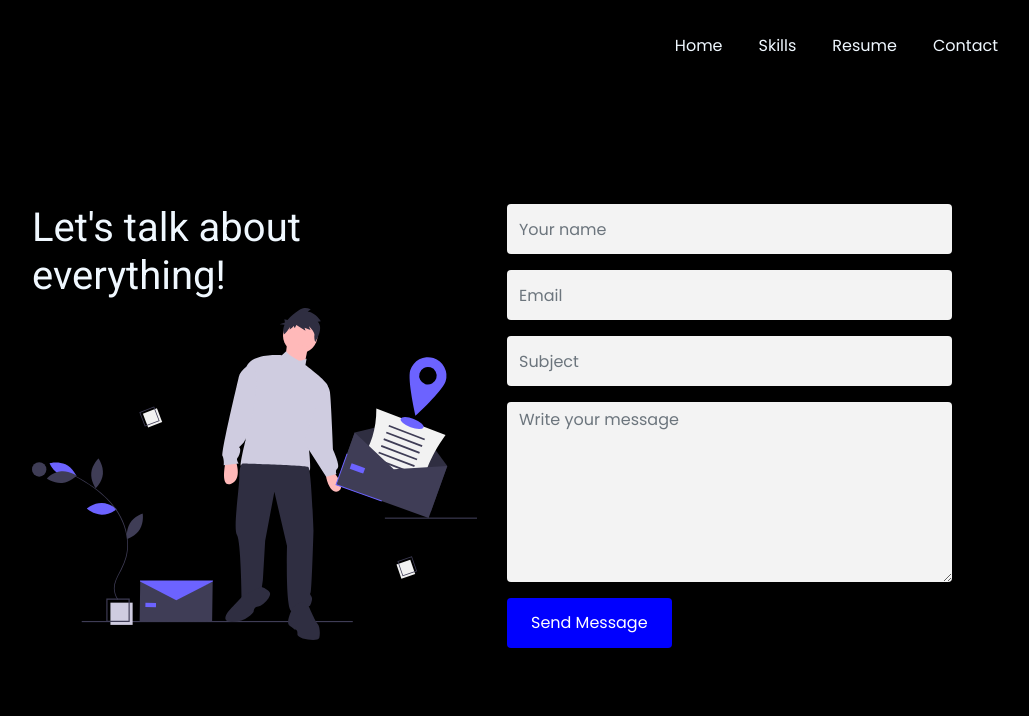
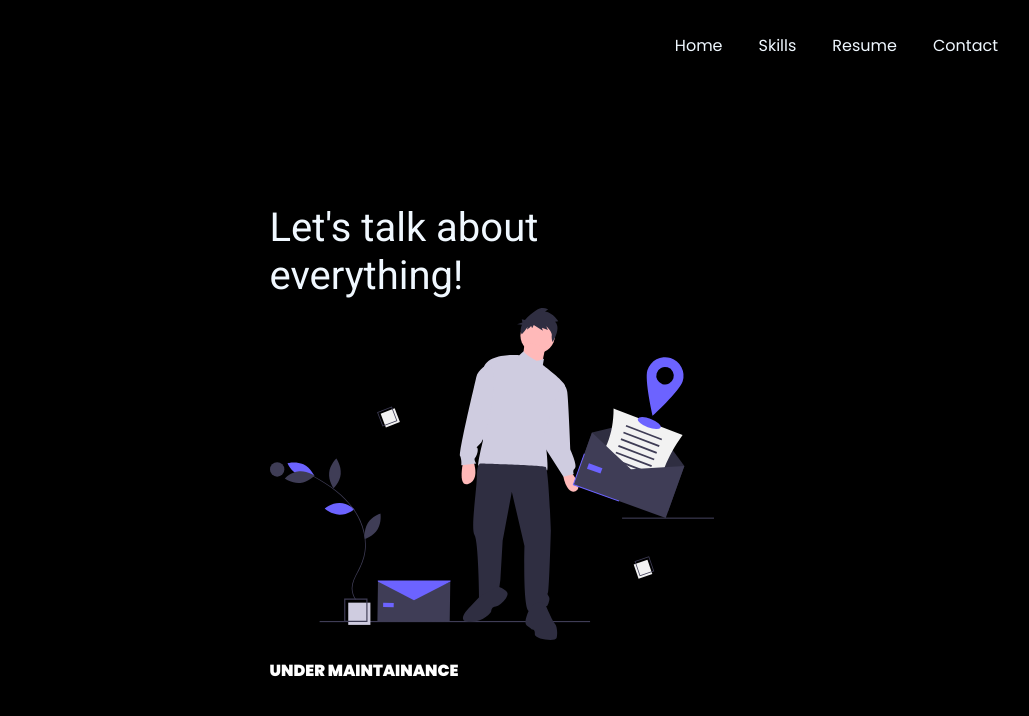
Before and after one commit to abhaykhurana1999/Portfolio, a plain HTML site: page contact-form-16/index.html in a window 1280 px wide. Shown: the whole page, without its empty margins (148-1177 px from the left). Drawn offline with nearby package versions, Linux system fonts and the light colour scheme.

Commit message:
Update index.html
Blocking the functionality of Messaging because of Security Breach

```diff
--- a/contact-form-16/index.html
+++ b/contact-form-16/index.html
@@ -74,37 +74,7 @@
               <p><img src="images/undraw-contact.svg" alt="Image" class="img-fluid"></p>
 
 
-            </div>
-            <div class="col-md-6">
-
-              <form  action="https://script.google.com/macros/s/AKfycbxpBtP0RnU3owarb9HYpOxcUd7f0L8J4dJ31ezJ8bzvvC2yobVFQcgY-TJElVSElQwRMw/exec" method="POST">
-                <div class="row">
-                  <div class="col-md-12 form-group">
-                    <input type="text" class="form-control" name="name" id="name" placeholder="Your name">
-                  </div>
-                </div>
-                <div class="row">
-                  <div class="col-md-12 form-group">
-                    <input type="text" class="form-control" name="email" id="email" placeholder="Email">
-                  </div>
-                </div>
-                <div class="row">
-                  <div class="col-md-12 form-group">
-                    <input type="text" class="form-control" name="subject" id="subject" placeholder="Subject">
-                  </div>
-                </div>
-                <div class="row">
-                  <div class="col-md-12 form-group">
-                    <textarea class="form-control" name="message" id="message" cols="30" rows="7" placeholder="Write your message"></textarea>
-                  </div>
-                </div>
-                <div class="row">
-                  <div class="col-12">
-                    <input style="background-color: blue;" type="submit" value="Send Message" class="btn btn-primary rounded-0 py-2 px-4">
-                  <span class="submitting"></span>
-                  </div>
-                </div>
-              </form>
+              <div><p><b>UNDER MAINTAINANCE</b></p></div>
 
 
 
```
